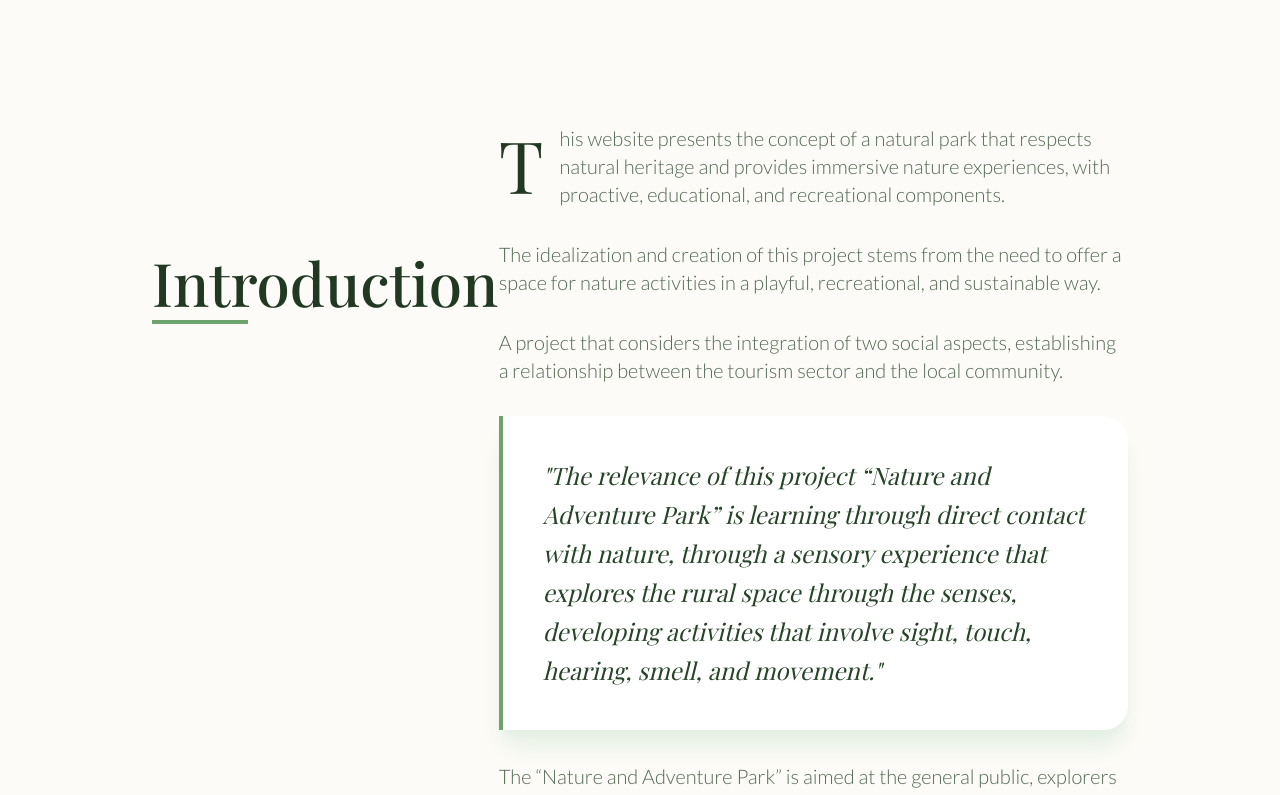
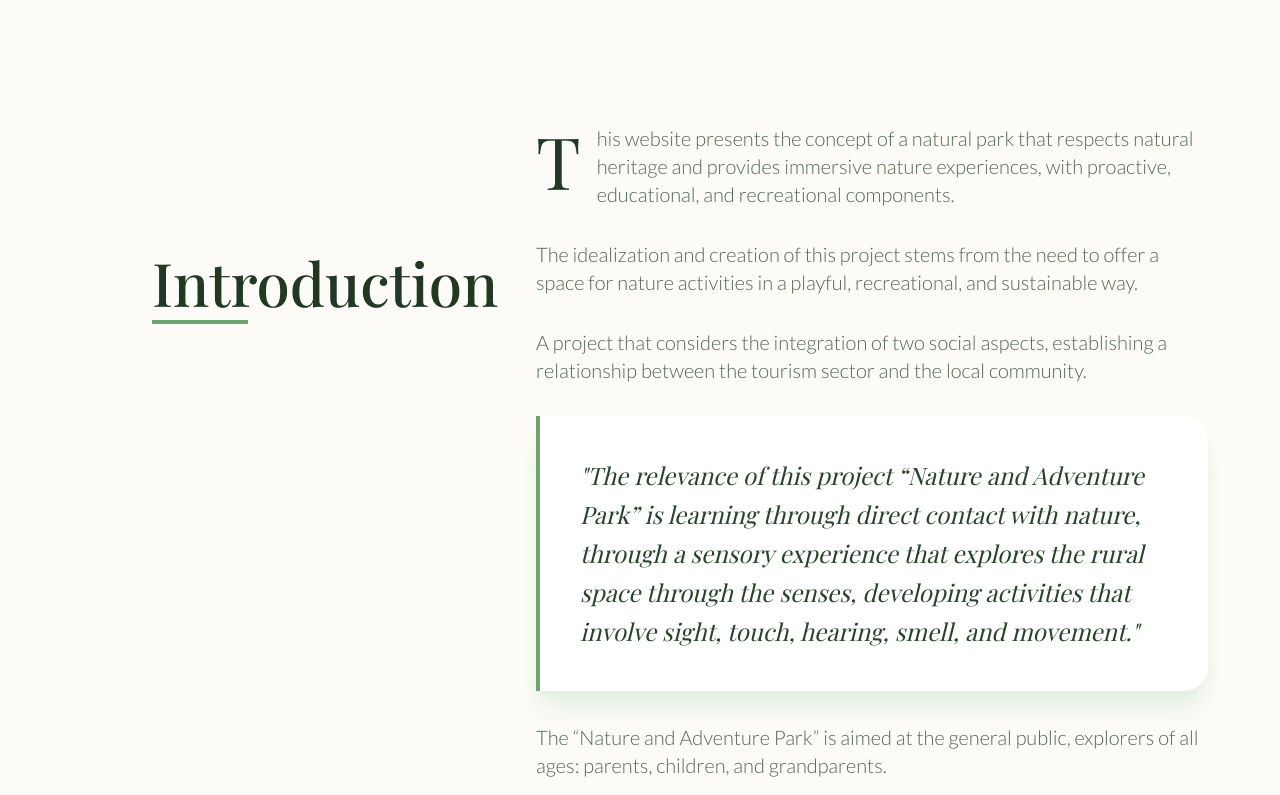
Before and after one commit to qwertziop/montemouro, a SvelteKit app: page / in a window 1280 px wide. Shown: the part 900-1695 px from the top of the page. Built offline with nearby package versions, Linux system fonts and the light colour scheme; grey boxes are pictures that could not be loaded; a web font is replaced by a local one.

Commit message:
fix introduction

```diff
--- a/src/routes/+page.svelte
+++ b/src/routes/+page.svelte
@@ -119,7 +119,7 @@
 <!-- Introduction -->
 <section id="intro" class="py-32 bg-earth-50 relative overflow-hidden">
     <div class="container mx-auto px-6 max-w-5xl">
-        <div class="grid md:grid-cols-12 gap-8 md:gap-16 items-start">
+        <div class="grid md:grid-cols-12 gap-12 md:gap-24 items-start">
             <div class="md:col-span-4 md:sticky md:top-32">
                 <h2
                     class="text-4xl md:text-6xl font-display font-medium text-nature-900 mb-8 leading-tight"
@@ -135,7 +135,7 @@
                     class="text-lg md:text-xl text-nature-800/80 leading-relaxed font-light"
                 >
                     <span
-                        class="font-display text-6xl md:text-7xl float-left mr-3 md:mr-4 leading-[0.8] text-nature-900 mt-1"
+                        class="font-display text-6xl md:text-7xl float-left mr-3 md:mr-4 leading-[0.8] text-nature-900 mt-0"
                     >
                         {$t("intro_p1").slice(0, 1)}
                     </span>
```
